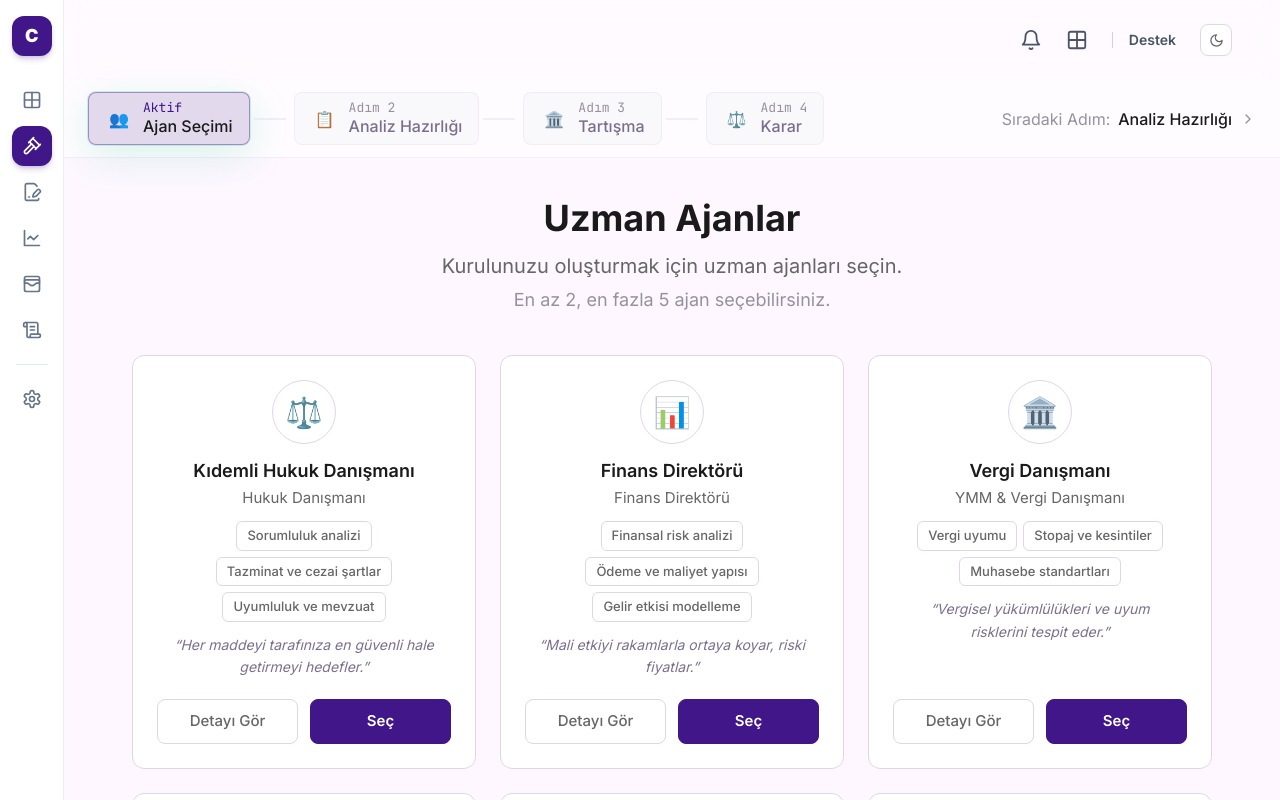
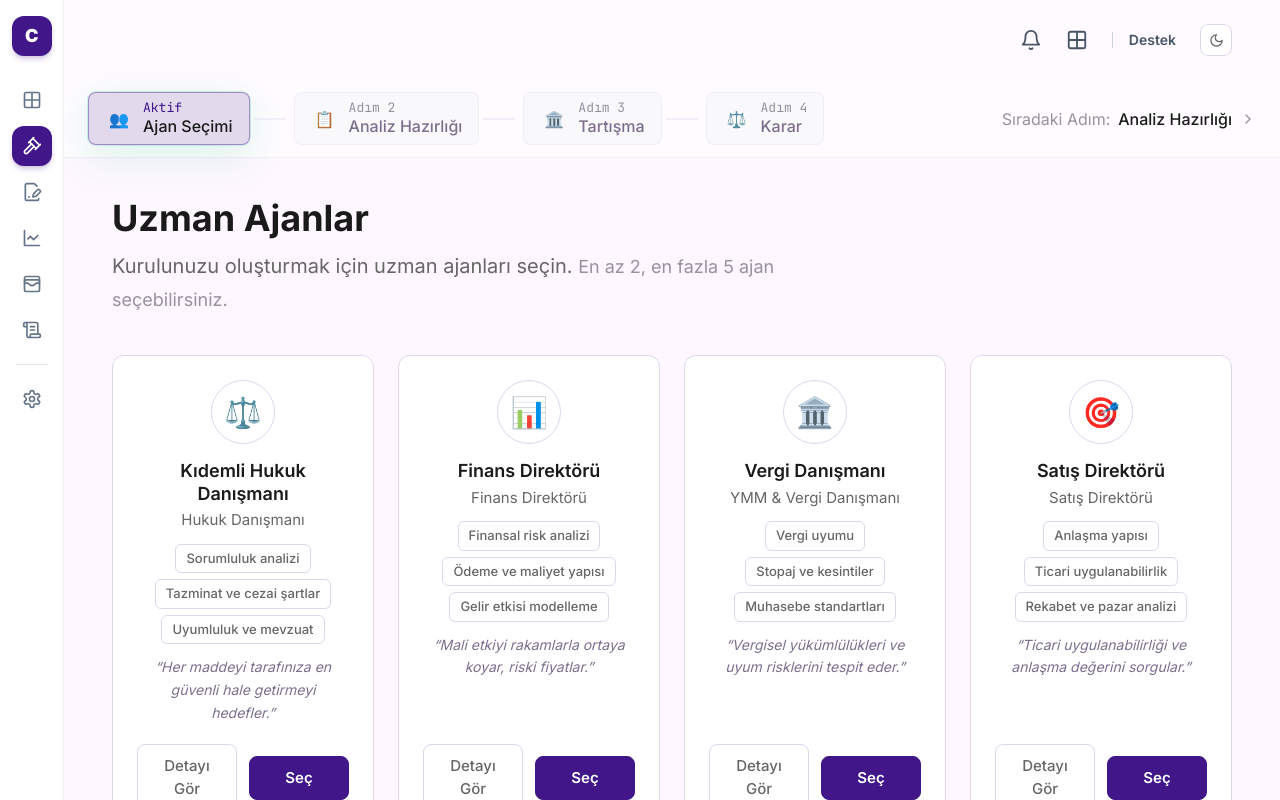
Before and after one commit to onurege/agentex, a Next.js app: page /app/boardroom/agents in a window 1280 px wide. Shown: the top 800 px of the page. Built offline with nearby package versions, Linux system fonts and the light colour scheme; no server answers.

Commit message:
feat(agents): full-width agent gallery + 4-col grid on xl screens

```diff
--- a/src/app/app/boardroom/agents/page.tsx
+++ b/src/app/app/boardroom/agents/page.tsx
@@ -24,26 +24,22 @@ export default function AgentGalleryPage() {
 
   return (
     <StageLayout currentStep="agent-gallery">
-      {/* Scrollable content with bottom padding for the fixed bar */}
-      <div className="flex flex-col items-center px-6 py-10 pb-32">
-        {/* Header */}
-        <div className="text-center mb-10 max-w-2xl">
+      <div className="px-12 py-10 pb-32">
+        <div className="mb-10">
           <h1 className="font-display text-4xl font-bold text-text-primary mb-3">
             Uzman Ajanlar
           </h1>
-          <p className="text-xl text-text-secondary leading-relaxed">
-            Kurulunuzu oluşturmak için uzman ajanları seçin.
-            <br />
+          <p className="text-xl text-text-secondary leading-relaxed max-w-3xl">
+            Kurulunuzu oluşturmak için uzman ajanları seçin.{" "}
             <span className="text-text-muted text-lg">
               En az 2, en fazla {MAX_BOARD_SIZE} ajan seçebilirsiniz.
             </span>
           </p>
         </div>
 
-        {/* Agent Grid — uses published effective data */}
         <StaggerChildren
           stagger={0.06}
-          className="grid grid-cols-1 md:grid-cols-2 lg:grid-cols-3 gap-6 w-full max-w-[1080px]"
+          className="grid grid-cols-1 md:grid-cols-2 lg:grid-cols-3 xl:grid-cols-4 gap-6 w-full"
         >
           {stageAgents.map((agent) => (
             <StaggerItem key={agent.id} className="h-full">
```
